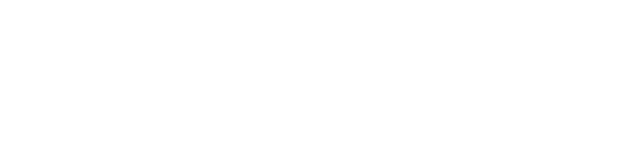
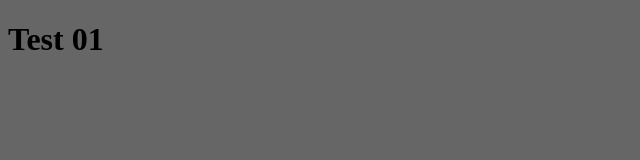
Before and after one commit to MirdjanHyle/test01, a plain HTML site: page index.html in a window 1280 px wide. Shown: the whole page, without its empty margins (0-640 px from the left). Drawn offline with Linux system fonts and the light colour scheme.

Commit message:
github test

```diff
--- a/css/master.css
+++ b/css/master.css
@@ -0,0 +1,3 @@
+body {
+  background: #666;
+}
--- a/index.html
+++ b/index.html
@@ -2,9 +2,10 @@
 <html>
   <head>
     <meta charset="utf-8">
+    <link rel="stylesheet" href="/css/master.css">
     <title>Test 01</title>
   </head>
   <body>
-
+<h1>Test 01</h1>
   </body>
 </html>
```
